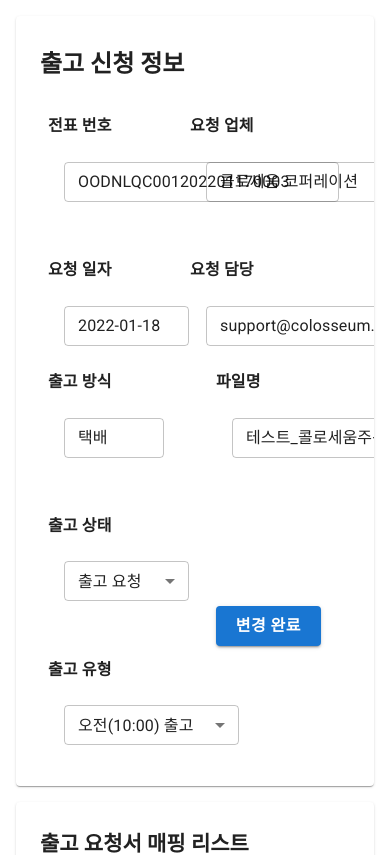
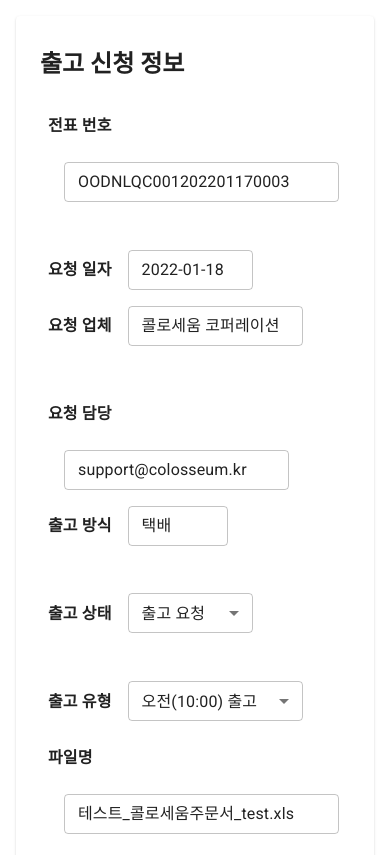
Before and after one commit to jambottle/wanted-colosseum-admin, a React (Create React App) app: page / in a window 390 px wide. Shown: the top 855 px of the page. Built offline with nearby package versions, Linux system fonts and the light colour scheme.

Commit message:
Feat: RequestList 컴포넌트 추가 기능 구현 - (3) 패드 크기의 화면을 고려한 반응형 그리드 적용

```diff
--- a/src/components/DeliveryManagement/RequestInfo.js
+++ b/src/components/DeliveryManagement/RequestInfo.js
@@ -58,7 +58,7 @@ export default function RequestInfo() {
 
       <CardContent>
         <Grid container>
-          <Grid container item xs={5.5} spacing={4} sx={{ px: 1 }}>
+          <Grid container item md={12} lg={5.5} spacing={4} sx={{ px: 1 }}>
             <Grid
               item
               sx={{ fontSize: '16px', fontWeight: '600', lineHeight: 3.5 }}
@@ -91,7 +91,7 @@ export default function RequestInfo() {
             </Grid>
           </Grid>
 
-          <Grid container item xs={6.5} spacing={4} sx={{ px: 1 }}>
+          <Grid container item md={12} lg={6.5} spacing={4} sx={{ px: 1 }}>
             <Grid
               item
               sx={{ fontSize: '16px', fontWeight: '600', lineHeight: 3.5 }}
@@ -126,7 +126,7 @@ export default function RequestInfo() {
         </Grid>
 
         <Grid container>
-          <Grid container item xs={6.5} spacing={4} sx={{ px: 1 }}>
+          <Grid container item md={12} lg={6.5} spacing={4} sx={{ px: 1 }}>
             <Grid
               item
               sx={{ fontSize: '16px', fontWeight: '600', lineHeight: 3.5 }}
@@ -198,7 +198,7 @@ export default function RequestInfo() {
             </Grid>
           </Grid>
 
-          <Grid container item xs={5.5} spacing={4} sx={{ px: 1 }}>
+          <Grid container item md={12} lg={5.5} spacing={4} sx={{ px: 1 }}>
             <Grid
               item
               sx={{ fontSize: '16px', fontWeight: '600', lineHeight: 3.5 }}
```
